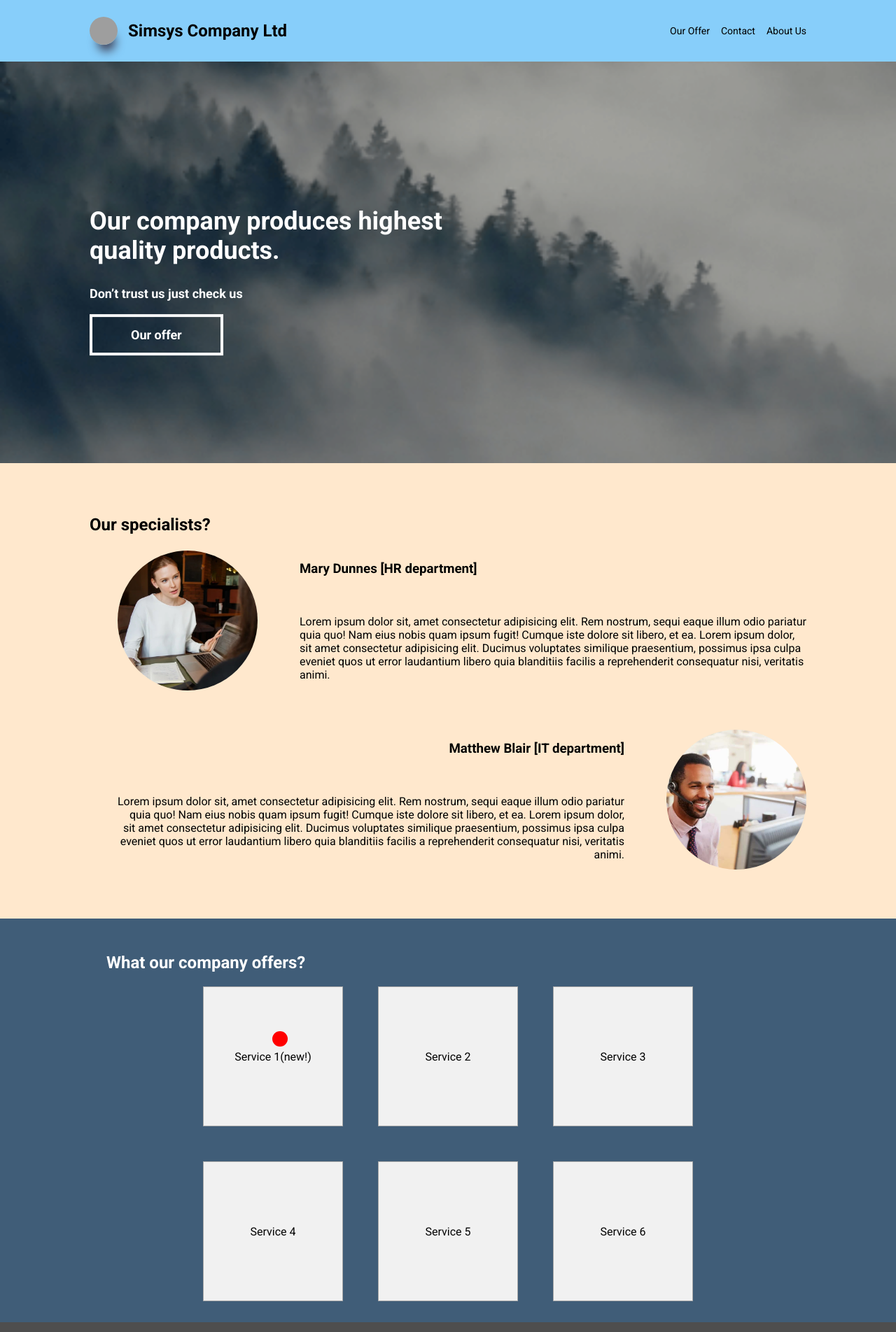
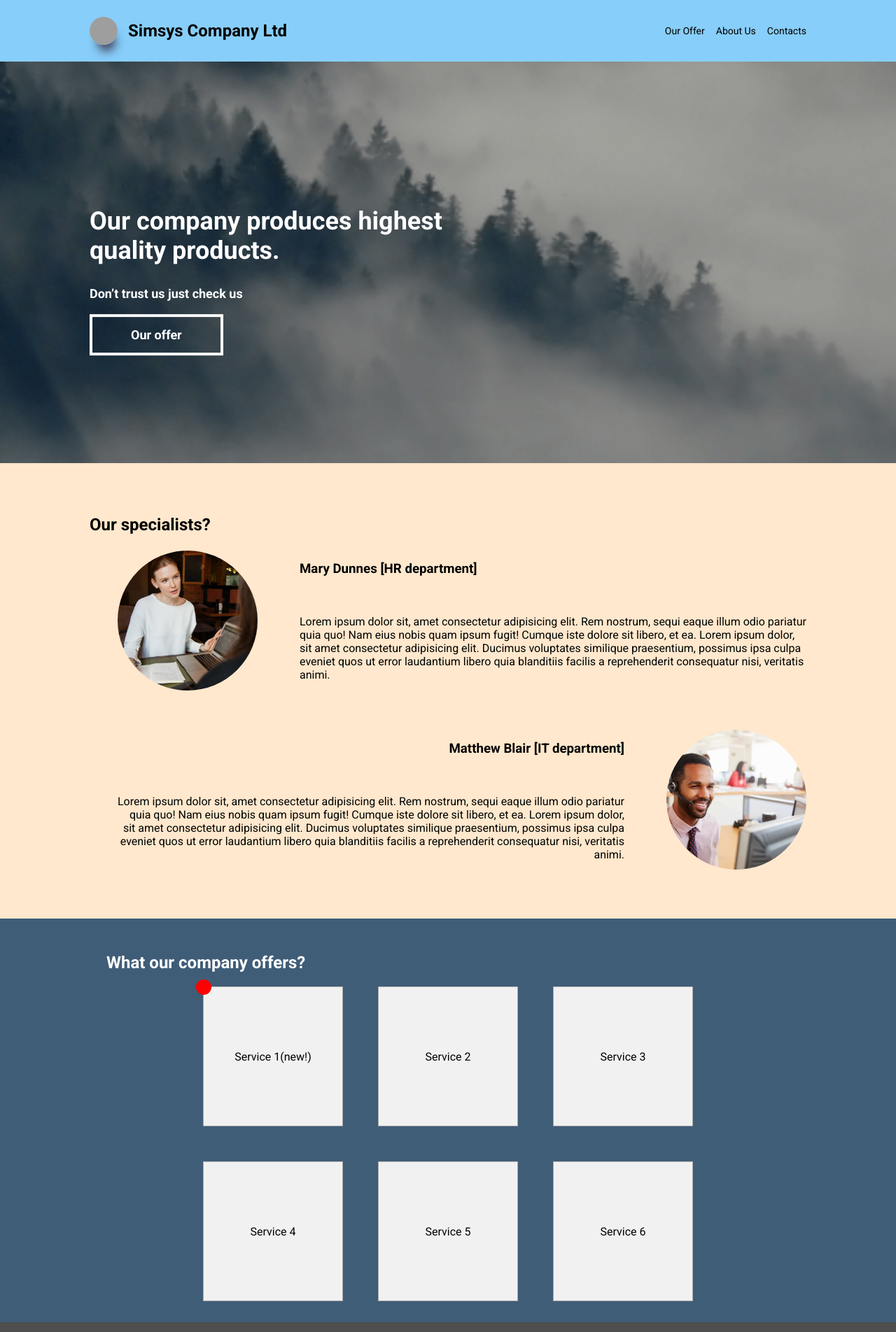
Before and after one commit to simomwat/react-project-1b, a React (Create React App) app: page / in a window 1280 px wide. Shown: the top 1904 px of the page at 70% size. Built offline with nearby package versions, Linux system fonts and the light colour scheme; grey boxes are pictures that could not be loaded.

Commit message:
react project 1

```diff
--- a/src/Components/Menu/Menu.jsx
+++ b/src/Components/Menu/Menu.jsx
@@ -19,13 +19,18 @@ const Menu = () => {
             <nav>
               <ul className={styles.navItem}>
                 <li>
-                  <Link href="#offer" label="Our Offer" isSmall={true} />
+                  <Link href="#offers" label="Our Offer" isSmall={true} />
                 </li>
                 <li>
-                  <Link href="#contact" label="Contact" isSmall={true} />
+                  <Link href="#about-us" label="About Us" isSmall={true} />
                 </li>
                 <li className={styles.navContact}>
-                  <Link href="#aboutUs" label="About Us" isSmall={true} />
+                  <Link
+                    href="#about-us"
+                    label="Contacts"
+                    isSmall={true}
+                    disabled
+                  />
                 </li>
               </ul>
             </nav>
--- a/src/Components/Menu/Menu.module.css
+++ b/src/Components/Menu/Menu.module.css
@@ -54,12 +54,10 @@
     font-size: 16px;
     font-weight: 200;
     list-style: none;
-
-    cursor: pointer;
   }
 
   .navContact {
-    pointer-events: none;
+    /*pointer-events: none; */
     cursor: not-allowed;
     color: rgba(255, 255, 255, 0.25);
   }
--- a/src/Components/Offer/SingleOffer.module.css
+++ b/src/Components/Offer/SingleOffer.module.css
@@ -1,4 +1,5 @@
 .box {
+  position: relative;
   padding: 15px;
   width: 200px;
   height: 200px;
@@ -9,15 +10,6 @@
   display: flex;
   justify-content: center;
   align-items: center;
-}
-
-.serviceTypeNew {
-  position: relative;
-  display: flex;
-  flex-direction: column;
-  align-items: center;
-  gap: 5px;
-  border-radius: 0px;
 }
 
 .dot {
@@ -34,6 +26,14 @@
   border-radius: 50%;
 }
 
+.serviceTypeNew {
+  display: flex;
+  flex-direction: column;
+  align-items: center;
+  gap: 5px;
+  border-radius: 0px;
+}
+
 /*DESKTOPS  */
 @media (min-width: 1440px) {
   /*Hover effects -services */
--- a/src/shared-components/Link/Link.jsx
+++ b/src/shared-components/Link/Link.jsx
@@ -5,7 +5,10 @@ const Link = (props) => {
     props.isSmall ? styles.smallLink : styles.bigLink
   }`;
   return (
-    <a href={props.href} className={css}>
+    <a
+      href={props.href}
+      className={props.disabled ? `${css} ${styles.disabled}` : css}
+    >
       {props.label}
     </a>
   );
--- a/src/shared-components/Link/Link.module.css
+++ b/src/shared-components/Link/Link.module.css
@@ -10,3 +10,8 @@
 .bigLink {
   font-size: 30px;
 }
+
+.disabled {
+  pointer-events: none;
+  cursor: not-allowed;
+}
```
